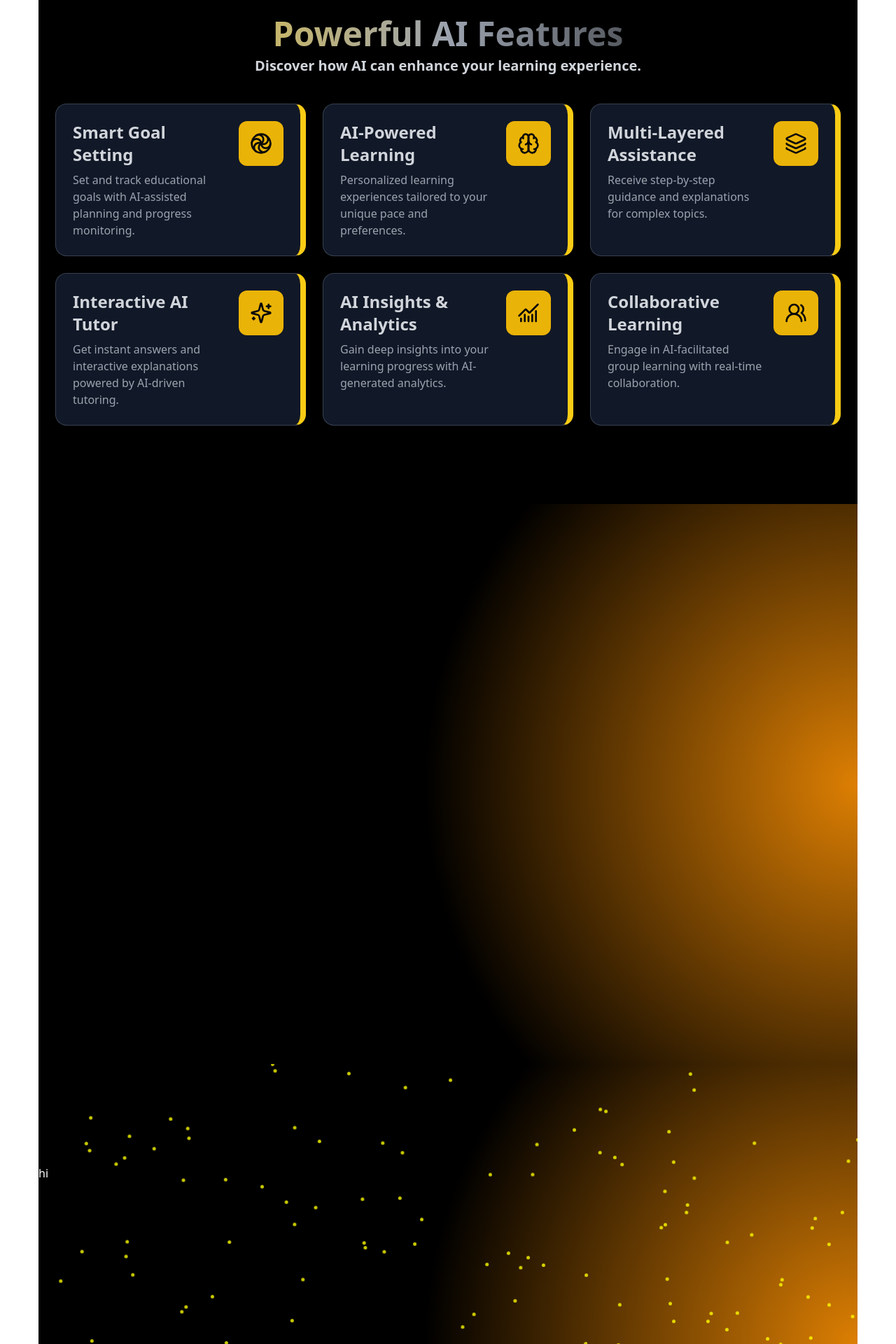
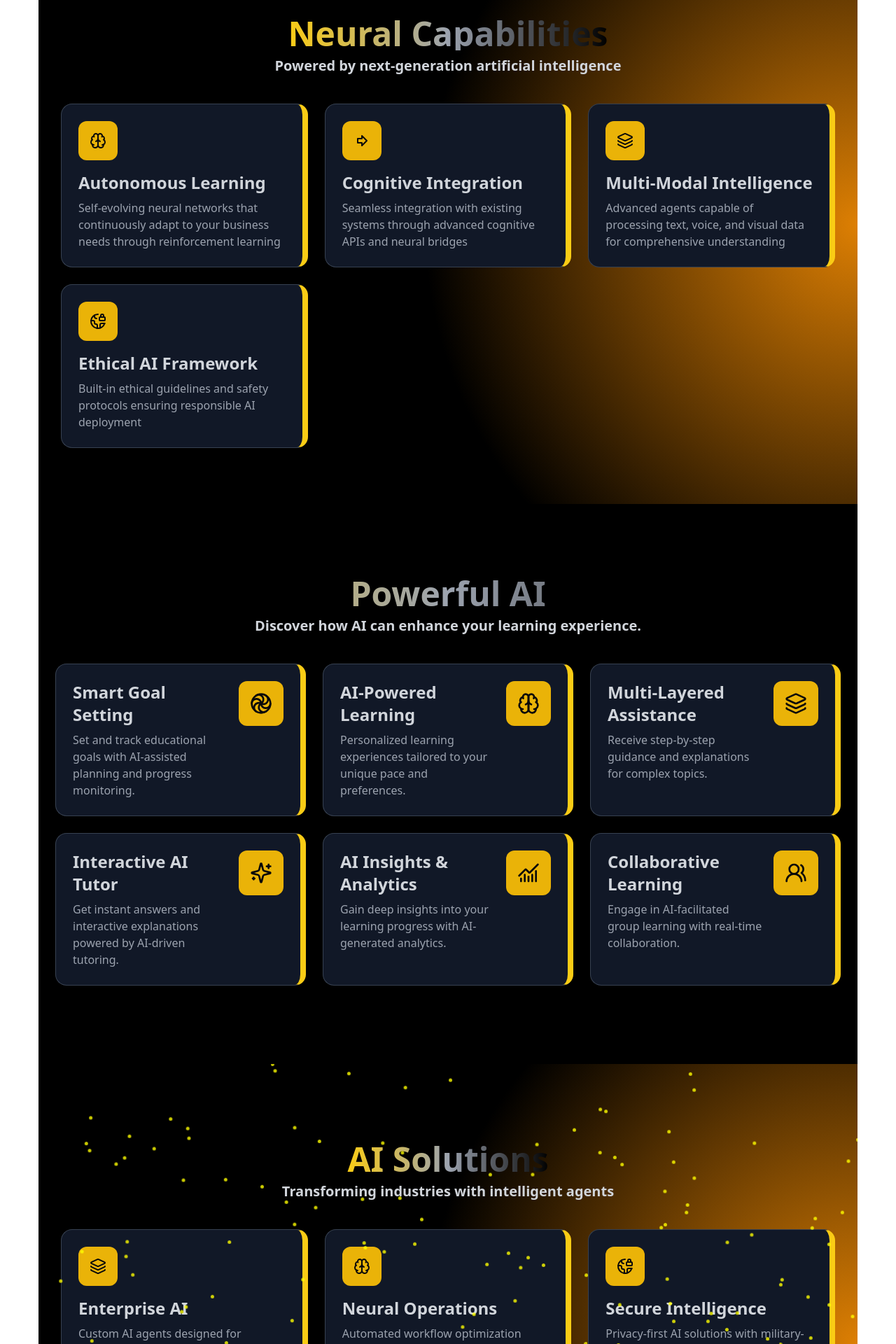
Before and after one commit to amnakifayat13/agentia_world, a Next.js app: page / in a window 1280 px wide. Shown: the part 880-2800 px from the top of the page at 70% size. Built offline with nearby package versions, Linux system fonts and the light colour scheme.

Commit message:
completed

```diff
--- /dev/null
+++ b/src/app/agent/page.tsx
@@ -0,0 +1,12 @@
+import React from 'react'
+import Agents from '../components/agents'
+
+const Agent = () => {
+  return (
+    <div>
+      <Agents/>
+    </div>
+  )
+}
+
+export default Agent
--- a/src/app/components/agents.tsx
+++ b/src/app/components/agents.tsx
@@ -1,3 +1,4 @@
+import { Brain, EarthLock, Layers } from "lucide-react";
 import React from "react";
 
 const Agents = () => {
@@ -10,7 +11,7 @@ const Agents = () => {
   }));
 
   return (
-    <div className="relative  h-screen bg-gradient overflow-hidden w-full md:w-[1170px] mx-auto">
+    <div className="relative min-h-screen bg-gradient overflow-hidden w-full md:w-[1170px] mx-auto px-4 sm:px-6 lg:px-8 flex flex-col items-center">
       {dots.map((dot, i) => (
         <div
           key={i}
@@ -23,10 +24,48 @@ const Agents = () => {
           }}
         />
       ))}
+      <h1 className='mt-28 text-3xl sm:text-4xl md:text-5xl font-extrabold text-transparent bg-gradient-to-r from-yellow-400 via-gray-400 to-black bg-clip-text text-center'>
+        AI Solutions
+      </h1>
+      <p className='text-gray-300 text-md sm:text-lg md:text-xl text-center font-semibold mt-2 max-w-2xl'>
+        Transforming industries with intelligent agents
+      </p>
 
-      <h1 className="text-white mt-36">hi</h1>
+      {/* Responsive Grid for Cards */}
+      <div className='grid grid-cols-1 sm:grid-cols-2 lg:grid-cols-3 gap-6 mt-10 w-full max-w-6xl'>
+        {featuresData.map((feature, index) => (
+          <div key={index} className='flex flex-col items-center sm:items-start bg-gray-900 cursor-pointer border border-gray-700 rounded-2xl border-r-yellow-400 border-r-8 transition-transform duration-300 hover:scale-[1.03] hover:shadow-xl hover:shadow-yellow-500 p-6 w-full'>
+            <div className='p-4 bg-yellow-500 rounded-xl flex justify-center items-center w-14 h-14'>
+              {feature.icon}
+            </div>
+            <div className='flex-1 text-center sm:text-left mt-4'>
+              <h1 className='text-gray-300 text-lg sm:text-xl md:text-2xl font-bold'>{feature.title}</h1>
+              <p className='text-gray-400 mt-2 text-sm sm:text-base'>{feature.description}</p>
+            </div>
+          </div>
+        ))}
+      </div>
     </div>
   );
 };
 
+// Features Data Array
+const featuresData = [
+  {
+    title: 'Enterprise AI',
+    description: 'Custom AI agents designed for enterprise-scale operations and decision-making',
+    icon: <Layers size={32} />,
+  },
+  {
+    title: 'Neural Operations',
+    description: 'Automated workflow optimization through distributed neural networks',
+    icon: <Brain size={32} />,
+  },
+  {
+    title: 'Secure Intelligence',
+    description: 'Privacy-first AI solutions with military-grade security protocols',
+    icon: <EarthLock size={32} />,
+  },
+];
+
 export default Agents;
--- a/src/app/components/contact.tsx
+++ b/src/app/components/contact.tsx
@@ -37,7 +37,7 @@ const Contact: React.FC = () => {
 
   return (
     <div className="relative mx-auto md:w-[1170px] min-h-screen bg-gradient-to-b from-gray-900 to-black overflow-hidden flex flex-col items-center px-4 md:px-8">
-      <h1 className="mt-10 text-3xl md:text-5xl font-extrabold text-transparent bg-gradient-to-r from-yellow-400 via-gray-400 to-black bg-clip-text text-center">
+      <h1 className="mt-20 text-3xl md:text-5xl font-extrabold text-transparent bg-gradient-to-r from-yellow-400 via-gray-400 to-black bg-clip-text text-center">
         Get in Touch
       </h1>
       <p className="text-gray-300 text-md md:text-xl text-center font-semibold mt-2">
--- a/src/app/components/features.tsx
+++ b/src/app/components/features.tsx
@@ -1,66 +1,56 @@
-import { Brain, ChartNoAxesCombined, Layers, LoaderPinwheelIcon, Sparkles, Users2 } from 'lucide-react'
-import React from 'react'
+import { ArrowBigRight, Brain, EarthLock, Layers } from 'lucide-react';
+import React from 'react';
 
 const Features = () => {
   return (
-    <div className='w-full max-w-[1170px] mx-auto min-h-screen bg-black pb-16 pt-16 px-4 md:px-6'>
+    <div className='w-full md:w-[1170px] mx-auto px-4 sm:px-6 lg:px-8 h-auto min-h-screen bg-gradient pb-16 pt-16 flex flex-col items-center'>
       <h1 className='mt-10 text-3xl sm:text-4xl md:text-5xl font-extrabold text-transparent bg-gradient-to-r from-yellow-400 via-gray-400 to-black bg-clip-text text-center'>
-        Powerful AI Features
+        Neural Capabilities
       </h1>
-      <p className="text-gray-300 text-md sm:text-lg md:text-xl text-center font-semibold mt-2">
-        Discover how AI can enhance your learning experience.
+      <p className='text-gray-300 text-md sm:text-lg md:text-xl text-center font-semibold mt-2 max-w-2xl'>
+        Powered by next-generation artificial intelligence
       </p>
 
-      {/* Grid for Cards */}
-      <div className='grid grid-cols-1 sm:grid-cols-2 lg:grid-cols-3 mt-10 gap-6'>
+      {/* Responsive Grid for Cards */}
+      <div className='grid grid-cols-1 sm:grid-cols-2 lg:grid-cols-3 gap-6 mt-10 w-full max-w-6xl'>
         {featuresData.map((feature, index) => (
-          <div key={index} className='flex flex-col sm:flex-row items-center sm:items-start bg-gray-900 cursor-pointer border border-gray-700 rounded-2xl border-r-yellow-400 border-r-8 transition-all duration-300 hover:scale-[1.03] hover:shadow-xl hover:shadow-yellow-500 p-6'>
-            <div className='flex-1 text-center sm:text-left'>
+          <div key={index} className='flex flex-col items-center sm:items-start bg-gray-900 cursor-pointer border border-gray-700 rounded-2xl border-r-yellow-400 border-r-8 transition-transform duration-300 hover:scale-[1.03] hover:shadow-xl hover:shadow-yellow-500 p-6'>
+            <div className='p-4 bg-yellow-500 rounded-xl flex justify-center items-center w-14 h-14'>
+              {feature.icon}
+            </div>
+            <div className='flex-1 text-center sm:text-left mt-4'>
               <h1 className='text-gray-300 text-lg sm:text-xl md:text-2xl font-bold'>{feature.title}</h1>
               <p className='text-gray-400 mt-2 text-sm sm:text-base'>{feature.description}</p>
-            </div>
-            <div className='mt-4 sm:mt-0 sm:ml-4 p-4 bg-yellow-500 rounded-xl flex justify-center items-center'>
-              {feature.icon}
             </div>
           </div>
         ))}
       </div>
     </div>
-  )
-}
+  );
+};
 
 // Features Data Array
 const featuresData = [
   {
-    title: "Smart Goal Setting",
-    description: "Set and track educational goals with AI-assisted planning and progress monitoring.",
-    icon: <LoaderPinwheelIcon size={32} />
+    title: 'Autonomous Learning',
+    description: 'Self-evolving neural networks that continuously adapt to your business needs through reinforcement learning',
+    icon: <Brain size={32} />,
   },
   {
-    title: "AI-Powered Learning",
-    description: "Personalized learning experiences tailored to your unique pace and preferences.",
-    icon: <Brain size={32} />
+    title: 'Cognitive Integration',
+    description: 'Seamless integration with existing systems through advanced cognitive APIs and neural bridges',
+    icon: <ArrowBigRight size={32} />,
   },
   {
-    title: "Multi-Layered Assistance",
-    description: "Receive step-by-step guidance and explanations for complex topics.",
-    icon: <Layers size={32} />
+    title: 'Multi-Modal Intelligence',
+    description: 'Advanced agents capable of processing text, voice, and visual data for comprehensive understanding',
+    icon: <Layers size={32} />,
   },
   {
-    title: "Interactive AI Tutor",
-    description: "Get instant answers and interactive explanations powered by AI-driven tutoring.",
-    icon: <Sparkles size={32} />
+    title: 'Ethical AI Framework',
+    description: 'Built-in ethical guidelines and safety protocols ensuring responsible AI deployment',
+    icon: <EarthLock size={32} />,
   },
-  {
-    title: "AI Insights & Analytics",
-    description: "Gain deep insights into your learning progress with AI-generated analytics.",
-    icon: <ChartNoAxesCombined size={32} />
-  },
-  {
-    title: "Collaborative Learning",
-    description: "Engage in AI-facilitated group learning with real-time collaboration.",
-    icon: <Users2 size={32} />
-  }
-]
+];
 
-export default Features
+export default Features;
--- a/src/app/components/pricing.tsx
+++ b/src/app/components/pricing.tsx
@@ -5,7 +5,7 @@ import React from 'react'
 const Pricing = () => {
   return (
     <div className="w-full md:w-[1170px] mx-auto px-4 md:px-8 lg:px-12 py-16 bg-black">
-      <h1 className="mb-6 text-2xl md:text-5xl font-extrabold bg-gradient-to-r from-yellow-400 via-gray-400 to-black bg-clip-text text-transparent text-center">
+      <h1 className="mb-6 mt-6 text-2xl md:text-5xl font-extrabold bg-gradient-to-r from-yellow-400 via-gray-400 to-black bg-clip-text text-transparent text-center">
         Choose Your Plan
       </h1>
       <p className="text-gray-300 text-md md:text-xl text-center font-semibold">
--- a/src/app/components/technology.tsx
+++ b/src/app/components/technology.tsx
@@ -1,11 +1,66 @@
+import { Brain, ChartNoAxesCombined, Layers, LoaderPinwheelIcon, Sparkles, Users2 } from 'lucide-react'
 import React from 'react'
 
 const Technology = () => {
   return (
-    <div className='w-full md:w-[1170px] mx-auto h-screen bg-gradient pb-16 pt-16'>
+    <div className='w-full max-w-[1170px] mx-auto min-h-screen bg-black pb-16 pt-16 px-4 md:px-6'>
+      <h1 className='mt-10 text-3xl sm:text-4xl md:text-5xl font-extrabold text-transparent bg-gradient-to-r from-yellow-400 via-gray-400 to-black bg-clip-text text-center'>
+        Powerful AI
+      </h1>
+      <p className="text-gray-300 text-md sm:text-lg md:text-xl text-center font-semibold mt-2">
+        Discover how AI can enhance your learning experience.
+      </p>
 
+      {/* Grid for Cards */}
+      <div className='grid grid-cols-1 sm:grid-cols-2 lg:grid-cols-3 mt-10 gap-6'>
+        {featuresData.map((feature, index) => (
+          <div key={index} className='flex flex-col sm:flex-row items-center sm:items-start bg-gray-900 cursor-pointer border border-gray-700 rounded-2xl border-r-yellow-400 border-r-8 transition-all duration-300 hover:scale-[1.03] hover:shadow-xl hover:shadow-yellow-500 p-6'>
+            <div className='flex-1 text-center sm:text-left'>
+              <h1 className='text-gray-300 text-lg sm:text-xl md:text-2xl font-bold'>{feature.title}</h1>
+              <p className='text-gray-400 mt-2 text-sm sm:text-base'>{feature.description}</p>
+            </div>
+            <div className='mt-4 sm:mt-0 sm:ml-4 p-4 bg-yellow-500 rounded-xl flex justify-center items-center'>
+              {feature.icon}
+            </div>
+          </div>
+        ))}
+      </div>
     </div>
   )
 }
 
+// Features Data Array
+const featuresData = [
+  {
+    title: "Smart Goal Setting",
+    description: "Set and track educational goals with AI-assisted planning and progress monitoring.",
+    icon: <LoaderPinwheelIcon size={32} />
+  },
+  {
+    title: "AI-Powered Learning",
+    description: "Personalized learning experiences tailored to your unique pace and preferences.",
+    icon: <Brain size={32} />
+  },
+  {
+    title: "Multi-Layered Assistance",
+    description: "Receive step-by-step guidance and explanations for complex topics.",
+    icon: <Layers size={32} />
+  },
+  {
+    title: "Interactive AI Tutor",
+    description: "Get instant answers and interactive explanations powered by AI-driven tutoring.",
+    icon: <Sparkles size={32} />
+  },
+  {
+    title: "AI Insights & Analytics",
+    description: "Gain deep insights into your learning progress with AI-generated analytics.",
+    icon: <ChartNoAxesCombined size={32} />
+  },
+  {
+    title: "Collaborative Learning",
+    description: "Engage in AI-facilitated group learning with real-time collaboration.",
+    icon: <Users2 size={32} />
+  }
+]
+
 export default Technology
--- /dev/null
+++ b/src/app/cont/page.tsx
@@ -0,0 +1,12 @@
+import React from 'react'
+import Contact from '../components/contact'
+
+const Con = () => {
+  return (
+    <div>
+      <Contact/>
+    </div>
+  )
+}
+
+export default Con
--- /dev/null
+++ b/src/app/price/page.tsx
@@ -0,0 +1,12 @@
+import React from 'react'
+import Pricing from '../components/pricing'
+
+const Price = () => {
+  return (
+    <div>
+      <Pricing/>
+    </div>
+  )
+}
+
+export default Price
--- /dev/null
+++ b/src/app/tech/page.tsx
@@ -0,0 +1,12 @@
+import React from 'react'
+import Technology from '../components/technology'
+
+const Tech = () => {
+  return (
+    <div>
+      <Technology/>
+    </div>
+  )
+}
+
+export default Tech
```
Also changed, not shown: src/app/components/navbar.tsx (+11 -10 lines), src/app/feature/page.tsx (added, +12 -0 lines).
